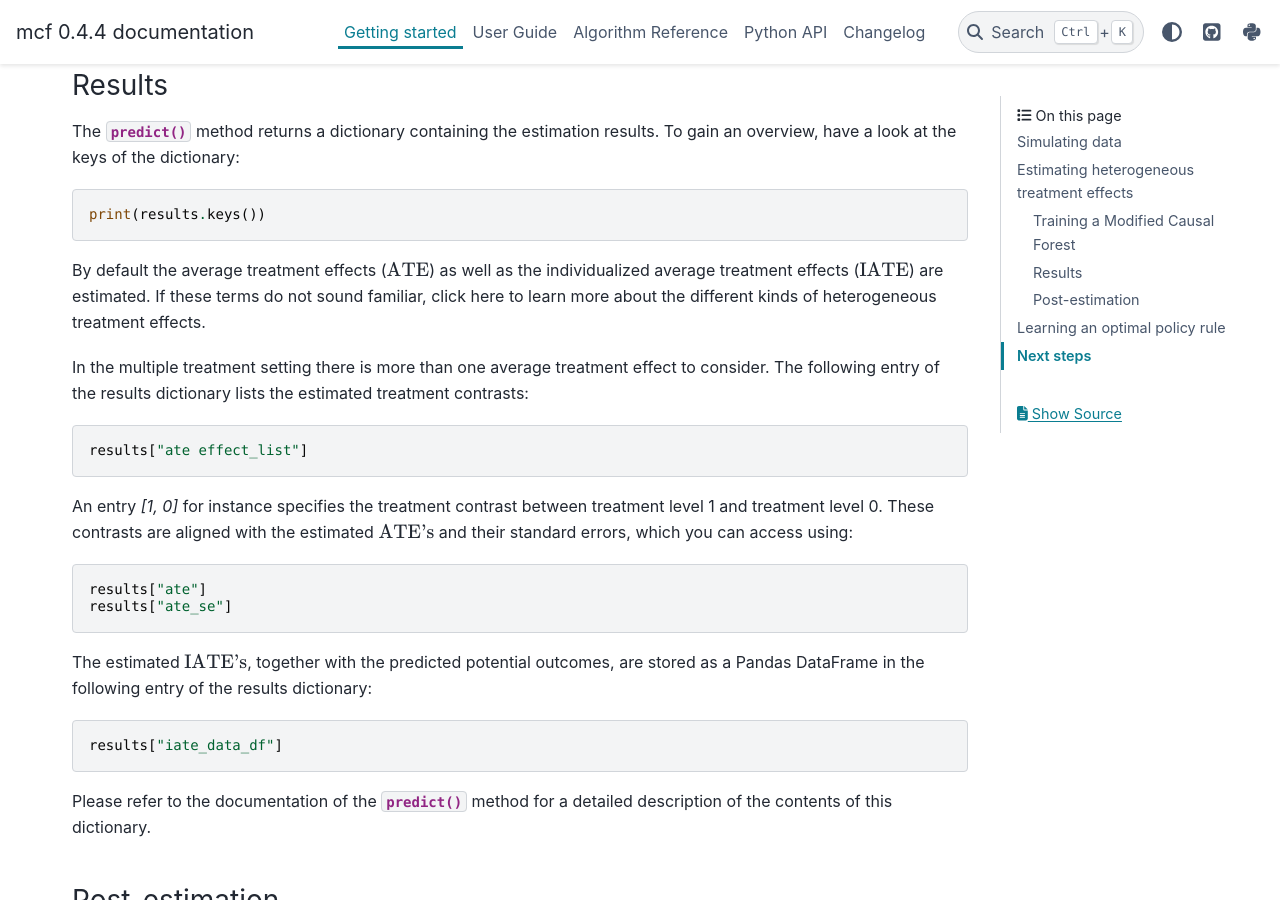
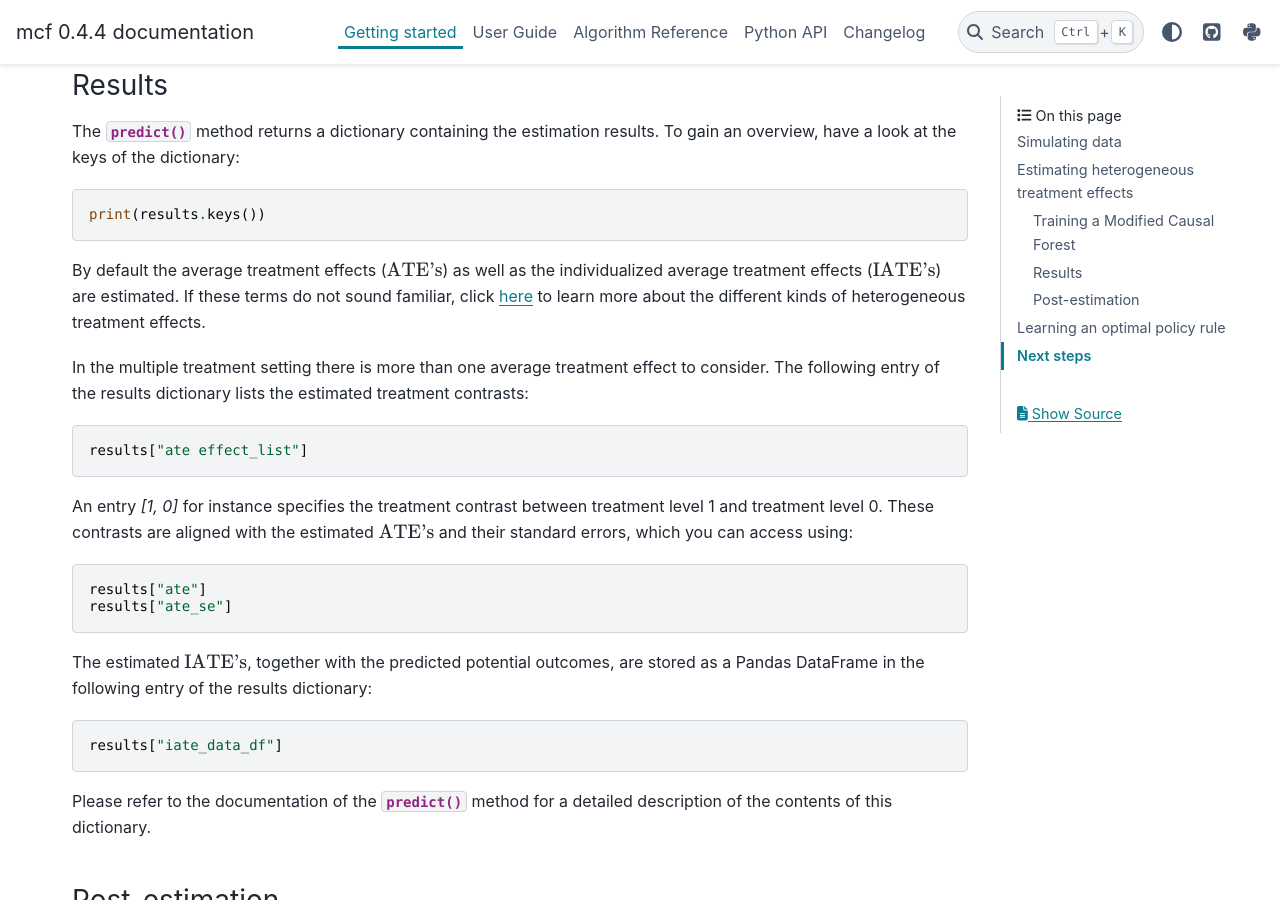
Before and after one commit to MCFpy/mcf, a Sphinx documentation site: the page built from docs/source/getting_started.rst, in a window 1280 px wide and 900 px high, scrolled down 2298 px. Built offline with Sphinx 7.4.7 and the PyData theme 0.15.4, drawn with Linux system fonts in a browser that asks for light colours; part of the change alters nothing that is shown.

```diff
--- a/docs/source/getting_started.rst
+++ b/docs/source/getting_started.rst
@@ -142,7 +142,7 @@ The :py:meth:`~mcf_mini.ModifiedCausalForest.predict` method returns a dictionar
 
     print(results.keys())
 
-By default the average treatment effects (:math:`\textrm{ATE}`) as well as the individualized average treatment effects (:math:`\textrm{IATE}`) are estimated. If these terms do not sound familiar, click here to learn more about the different kinds of heterogeneous treatment effects.
+By default the average treatment effects (:math:`\textrm{ATE's}`) as well as the individualized average treatment effects (:math:`\textrm{IATE's}`) are estimated. If these terms do not sound familiar, click :doc:`here <algorithm_reference/estimation>` to learn more about the different kinds of heterogeneous treatment effects.
 
 In the multiple treatment setting there is more than one average treatment effect to consider. The following entry of the results dictionary lists the estimated treatment contrasts:
 
```
